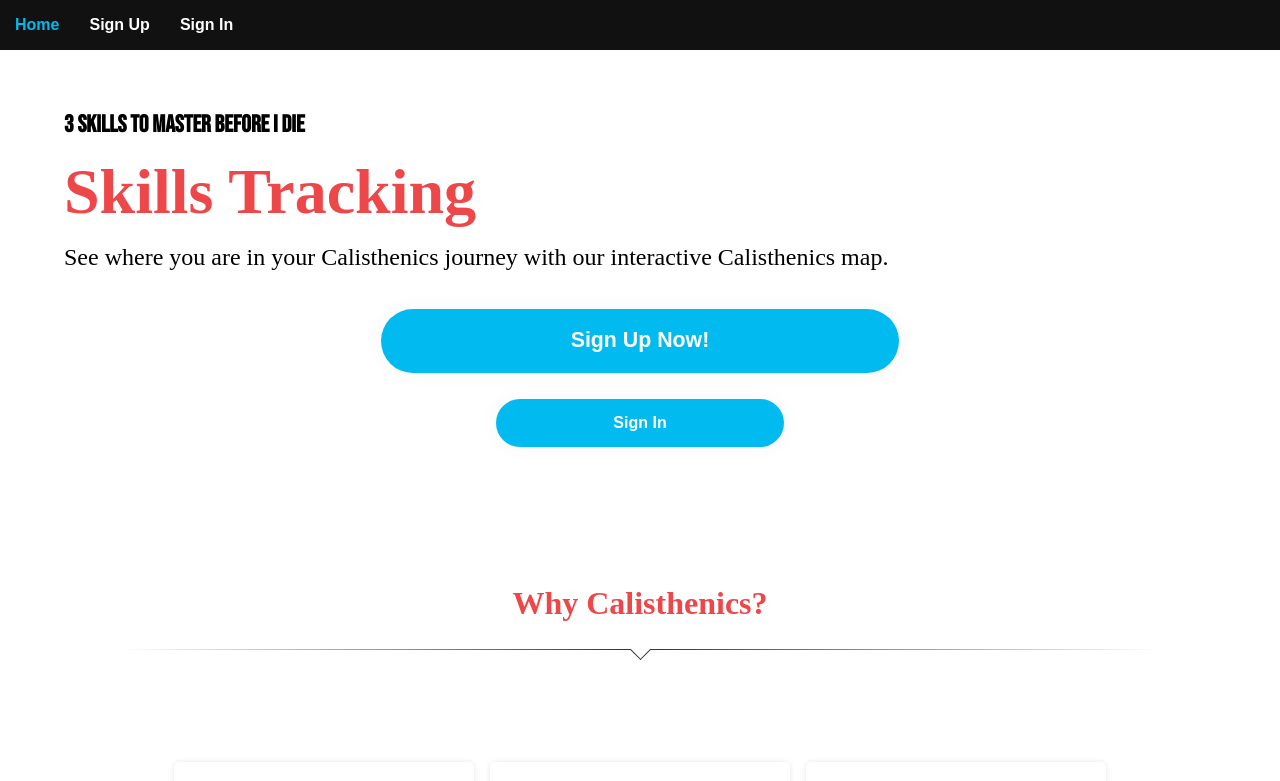
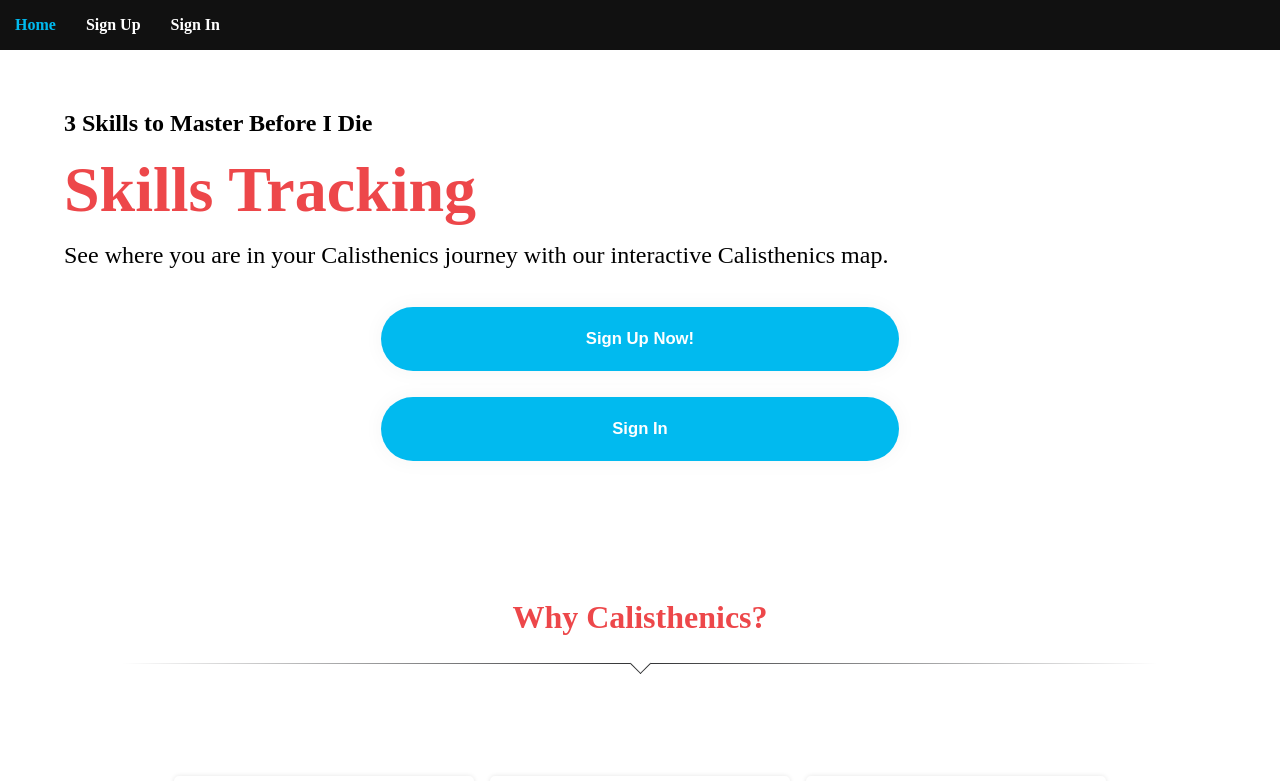
Before and after one commit to Dvent1123/calisthenics-tracker-client, a React (Create React App) app: page / in a window 1280 px wide. Shown: the top 781 px of the page. Built offline with nearby package versions, Linux system fonts and the light colour scheme.

Commit message:
fixed warnings

```diff
--- a/src/App.js
+++ b/src/App.js
@@ -18,7 +18,7 @@ const App = () => {
             <Link to="/signup">
             <button className='landing-page-start'>
               <li>
-                  <a> Sign Up Now! </a>
+                  Sign Up Now!
               </li>
             </button>
             </Link>
@@ -26,7 +26,7 @@ const App = () => {
             <Link to="/signin">
             <button className='landing-page-signin'>
               <li>
-                  <a> Sign In </a>
+                  Sign In
               </li>
             </button>
             </Link>
@@ -38,18 +38,18 @@ const App = () => {
             <h2>
               Why Calisthenics?
             </h2>
-            <div class="divider div-transparent div-arrow-down"></div>
+            <div className="divider div-transparent div-arrow-down"></div>
           </div>
           <div className='card-container'>
-            <div class="card">
+            <div className="card">
 
-              <div class="title">Increase Strength</div>
+              <div className="title">Increase Strength</div>
 
-              <div class="icon">
-                <img src={graph} className='card-icons'/>
+              <div className="icon">
+                <img src={graph} alt='graph' className='card-icons'/>
               </div>
 
-              <div class="features">
+              <div className="features">
                 <p>
                   Calisthenics inovlves compound exercises performed with your body
                   which allow for improved bodyweight strength. Combined with weighted
@@ -57,15 +57,15 @@ const App = () => {
                 </p>
               </div>
             </div>
-            <div class="card">
+            <div className="card">
 
-              <div class="title">Build Muscle</div>
+              <div className="title">Build Muscle</div>
 
-              <div class="icon">
-                <img src={arm} className='card-icons'/>
+              <div className="icon">
+                <img src={arm} alt='bicep' className='card-icons'/>
               </div>
 
-              <div class="features">
+              <div className="features">
                 <p>
                   Hypertrophy through calisthenics is more than possible and with
                   calisthenics tools such as rings, parallettes, and bands you can
@@ -73,15 +73,15 @@ const App = () => {
                 </p>
               </div>
             </div>
-            <div class="card">
+            <div className="card">
 
-              <div class="title">Improve Tendon and Joint Health</div>
+              <div className="title">Improve Tendon and Joint Health</div>
 
-              <div class="icon">
-                <img src={joints} className='card-icons'/>
+              <div className="icon">
+                <img src={joints} alt='knee' className='card-icons'/>
               </div>
 
-              <div class="features">
+              <div className="features">
                 <p>
                   Calisthenics allows for a greater range of motion within
                   exercises which increase tendon and joint strength. These movements
--- a/src/assets/main.css
+++ b/src/assets/main.css
@@ -42,10 +42,6 @@ h3 {
 
 p {
   font-size: 1em;
-}
-
-.bebas-neue {
-  font-family: 'Bebas Neue', cursive;
 }
 
 .wrapper {
@@ -128,12 +124,9 @@ li {
           justify-content: flex-start;
 }
 
-
-
 .app-title {
   margin-top: 2.5em;
   margin-bottom: .25em;
-  font-family:'bebas neue', Helvetica, sans-serif;
 }
 
 .index-header {
@@ -159,43 +152,43 @@ li {
           box-shadow: 0 0 20px 1px rgba(0, 0, 0, 0.04);
 }
 
-.landing-page-start a {
+.landing-page-start li {
   color: white;
-  font-size: 1.6em;
+  font-size: 1.25em;
   font-weight: bold;
-  font-family:Arial, Helvetica, sans-serif;
 }
 
 .landing-page-start:hover {
   cursor: pointer;
 }
 
-.landing-page-start:hover a {
+.landing-page-start:hover li {
   text-transform: uppercase;
 }
 
 .landing-page-signin {
-  width: 25%;
-  height: 6vh;
+  width: 45%;
+  height: 8vh;
   border: none;
   border-radius: 5em;
   margin: 1em 0;
+  background: -webkit-gradient(linear, left top, right top, from(#01BAEF), to(#01BAEF));
   background: linear-gradient(to right, #01BAEF, #01BAEF);
-  box-shadow: 0 0 20px 1px rgba(0, 0, 0, 0.04);
+  -webkit-box-shadow: 0 0 20px 1px rgba(0, 0, 0, 0.04);
+          box-shadow: 0 0 20px 1px rgba(0, 0, 0, 0.04);
 }
 
-.landing-page-signin a {
+.landing-page-signin li {
   color: white;
-  font-size: 1.2em;
+  font-size: 1.25em;
   font-weight: bold;
-  font-family:Arial, Helvetica, sans-serif;
 }
 
 .landing-page-signin:hover {
   cursor: pointer;
 }
 
-.landing-page-signin:hover a {
+.landing-page-signin:hover li {
   text-transform: uppercase;
 }
 
@@ -231,7 +224,6 @@ li {
 .card .title {
   font-size: 1.5em;
   color: #0B4F6C;
-  font-family:'bebas neue', Helvetica, sans-serif;
 }
 
 .card .icon {
@@ -436,7 +428,6 @@ li {
 }
 
 /* ^-- The margin bottom is necessary for the drop shadow otherwise it gets clipped in certain cases. */
-/* Top Half of card, image. */
 .property-image {
   height: 18em;
   width: 14em;
@@ -482,7 +473,6 @@ li {
   text-transform: uppercase;
 }
 
-/* Bottom Card Section */
 .property-description {
   background-color: #FAFAFC;
   height: 18em;
@@ -610,7 +600,6 @@ li {
     display: -webkit-box;
     display: -ms-flexbox;
     display: flex;
-    font-family:Arial, Helvetica, sans-serif;
   }
   li {
     padding: 0 15px;
--- a/src/assets/main.scss
+++ b/src/assets/main.scss
@@ -130,7 +130,7 @@ li {
     margin: 1em 0;
     background: linear-gradient(to right, #01BAEF, #01BAEF);
     box-shadow: 0 0 20px 1px rgba(0, 0, 0, 0.04);
-    a{
+    li{
         color: white;
         font-size: 1.25em;
         font-weight: bold;
@@ -139,7 +139,7 @@ li {
 
 .landing-page-start:hover {
     cursor: pointer;
-    a{
+    li{
         text-transform: uppercase;
     }
 }
@@ -152,10 +152,17 @@ li {
     margin: 1em 0;
     background: linear-gradient(to right, #01BAEF, #01BAEF);
     box-shadow: 0 0 20px 1px rgba(0, 0, 0, 0.04);
-    a{
+    li{
         color: white;
         font-size: 1.25em;
         font-weight: bold;
+    }
+}
+
+.landing-page-signin:hover {
+    cursor: pointer;
+    li{
+        text-transform: uppercase;
     }
 }
 
@@ -170,7 +177,6 @@ li {
 .divider
 {
 	position: relative;
-	// margin-top: 90px;
 	height: 1px;
 }
 
@@ -181,11 +187,9 @@ li {
 .card {
     background: white;
     box-shadow: 0 0 5px rgba(0,0,0,0.1);
-    // border: 0.1em solid black;
     border-radius: 5px;
     margin: 2em;
     width: 100%;
-    // height: 100vh;
     max-height: 500px;
     max-width: 300px;
     padding: 1em;
@@ -374,7 +378,6 @@ li {
 }
 /* ^-- The margin bottom is necessary for the drop shadow otherwise it gets clipped in certain cases. */
 
-/* Top Half of card, image. */
 
 .property-image
 {
@@ -416,28 +419,20 @@ li {
     text-transform: uppercase;
 }
 
-/* Bottom Card Section */
 
 .property-description
 {
   background-color: #FAFAFC;
   height:18em;
   width:14em;
-//   position:absolute;
   top: 0px;
   bottom:0em;
-//   display: flex;
-//   flex-direction: column;
   -webkit-transition:all 0.4s cubic-bezier(0.645, 0.045, 0.355, 1);
   -o-transition:all 0.4s cubic-bezier(0.645, 0.045, 0.355, 1);
   transition:all 0.4s cubic-bezier(0.645, 0.045, 0.355, 1);
   padding: 0em 1em;
   text-align:center;
 
-    // h4 {
-    //     padding: 0;
-    //     margin: 0.5em 0;
-    // }
     h5 {
         margin: 0.5em 0;
         padding: 0;
--- a/src/auth/Signup.js
+++ b/src/auth/Signup.js
@@ -1,5 +1,5 @@
 import React, { useState } from 'react'
-import {Link, Redirect} from 'react-router-dom'
+import {Redirect} from 'react-router-dom'
 import Layout from '../core/Layout'
 import axios from 'axios'
 import { isAuth } from './helpers';
--- a/src/core/Card.js
+++ b/src/core/Card.js
@@ -28,7 +28,7 @@ const Card = ({skill, handleSkillUnlock}) => {
             isOn ?
             <div className='property-card'>
                     <div className='lock'>
-                        <img className='lock-image' src={lock} />
+                        <img alt='lock' className='lock-image' src={lock} />
                         <h4 className='skill-title'> {exercise} </h4>
                     </div>
                     <div className='property-description'>
@@ -38,10 +38,10 @@ const Card = ({skill, handleSkillUnlock}) => {
                 </div> :
                 <div className="property-card">
                     <div className='lock'>
-                        <img className='lock-image' src={unlock} />
+                        <img alt='unlock' className='lock-image' src={unlock} />
                     </div>
                     <div className='property-image'>
-                        <img className='skill-image' src={images[id]} />
+                        <img alt='skill' className='skill-image' src={images[id]} />
                     </div>
                 </div>
             }
--- a/src/core/PrivateHome.js
+++ b/src/core/PrivateHome.js
@@ -47,7 +47,7 @@ const PrivateHome = ({ history}) => {
         })
     }
 
-    const { role, name, email, buttonText } = values
+    const { name } = values
 
     const handleSkillUnlock = (skillID, unlockedSkill) => {
         let unlockedSkillsArray = updatedSkillArray(exerciseData, skillID, unlockedSkill)
```
Also changed, not shown: 1 other file (tests, documents, lock files or other folders).
